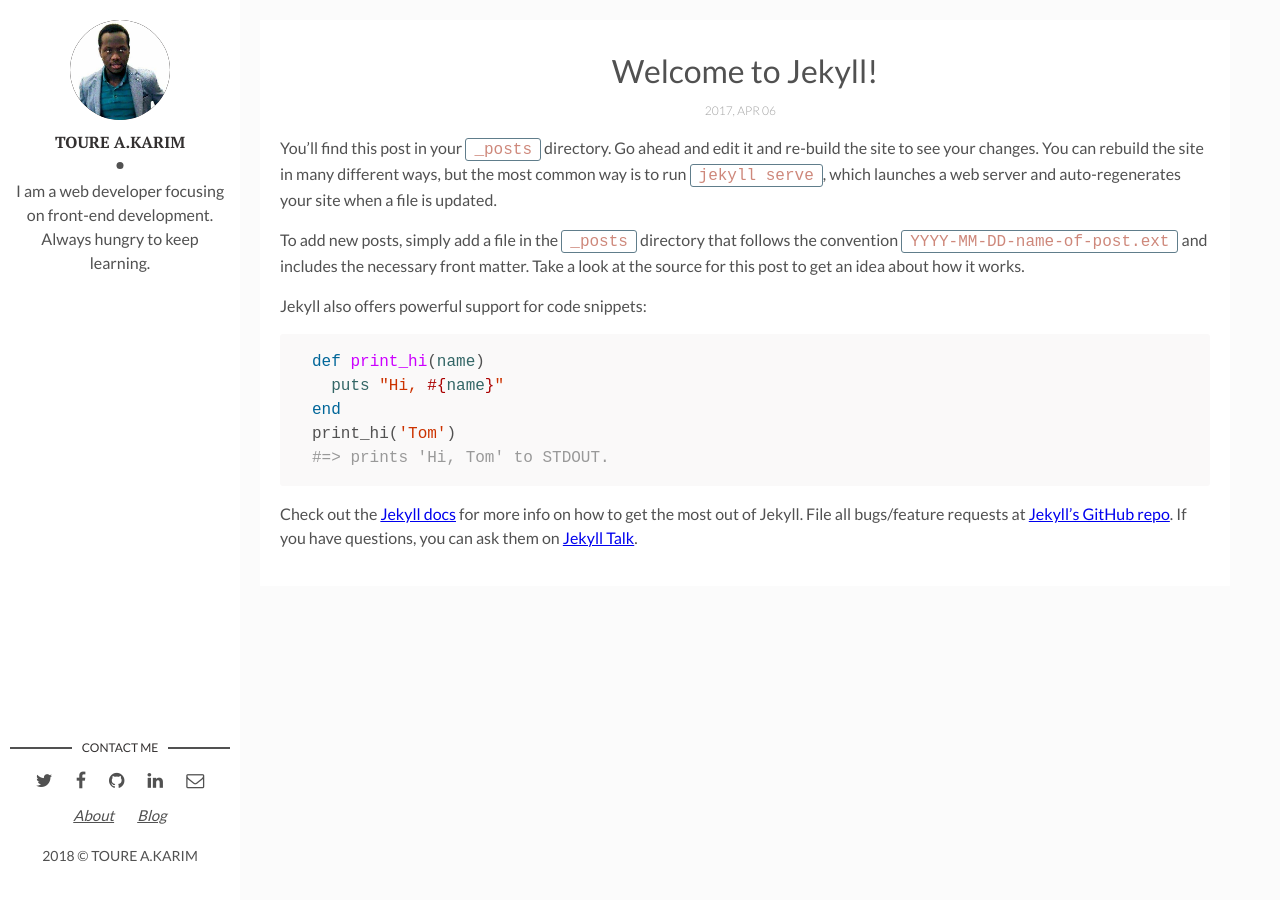
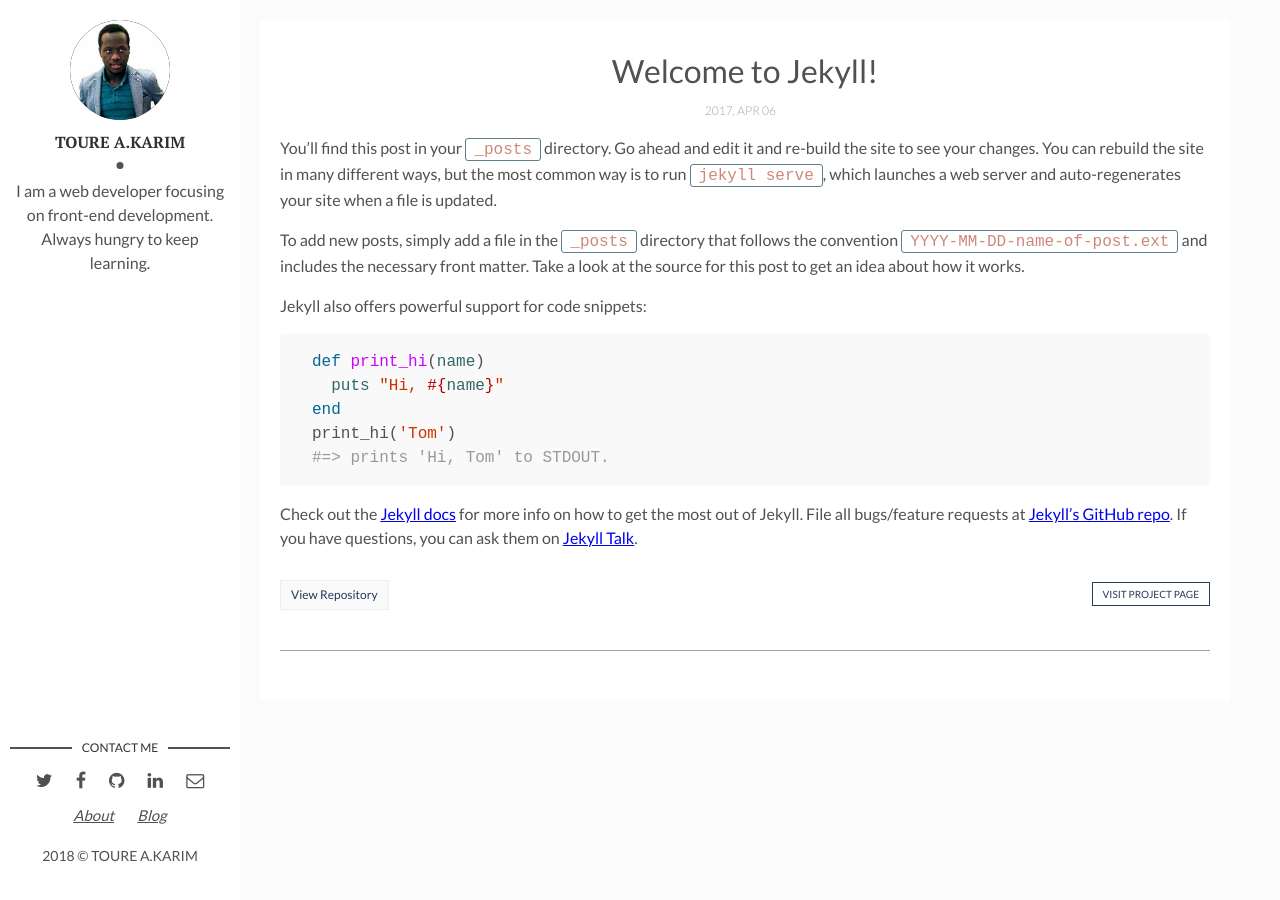
Before and after one commit to trabdlkarim/trabdlkarim.github.io, a Jekyll site: the page built from _posts/2017-04-06-welcome-to-jekyll.markdown, in a window 1280 px wide. Built offline with Jekyll 4.4.1, drawn with Linux system fonts in a browser that asks for light colours.

Commit message:
Update post.html

```diff
--- a/_layouts/post.html
+++ b/_layouts/post.html
@@ -20,18 +20,14 @@
         <div class="page-date"><span>{{page.date | date: '%Y, %b %d'}}&nbsp;&nbsp;&nbsp;&nbsp;</span></div>
       </header>
       {{content | markdownify}}
-      <!--div class="page-footer">
+      <div class="page-footer">
         <div class="page-share">
-          <a href="https://twitter.com/intent/tweet?text={{ page.title }}&url={{ site.url }}{{ page.url }}" title="Share on Twitter" rel="nofollow" target="_blank">Twitter</a>
-          <a href="https://facebook.com/sharer.php?u={{ site.url }}{{ page.url }}" title="Share on Facebook" rel="nofollow" target="_blank">Facebook</a>
-          <a href="https://plus.google.com/share?url={{ site.url }}{{ page.url }}" title="Share on Google+" rel="nofollow" target="_blank">Google+</a>
+          <a href="#" rel="nofollow" target="_blank"> View Repository</a>
         </div>
         <div class="page-tag">
-          {% for tag in page.tags %}
-            <a href="{{site.baseurl}}/tags#{{tag}}" class="tag">&#35; {{ tag }}</a>
-          {% endfor %}
+            <a href="#" class="tag">Visit Project Page</a>
         </div>
-      </div-->
+      </div>
       {% include disqus.html %}
     </div> <!-- End Wrap Content -->
   </div> <!-- End Page Content -->
```
